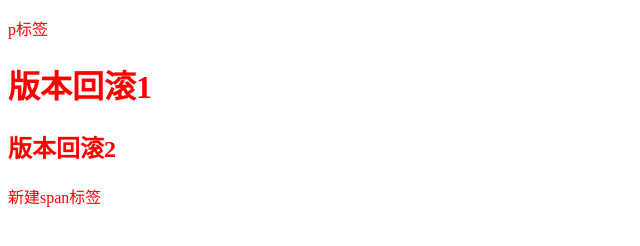
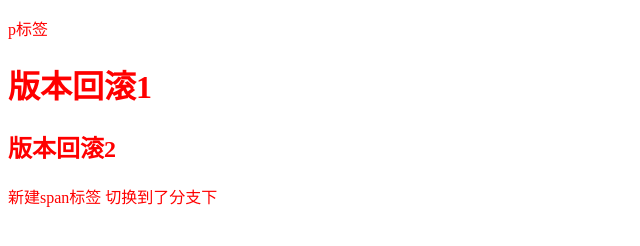
Before and after one commit to czq19971025/60, a plain HTML site: page index.html in a window 1280 px wide. Shown: the whole page, without its empty margins (0-640 px from the left). Drawn offline with Linux system fonts and the light colour scheme.

Commit message:
哈哈哈

```diff
--- a/index.html
+++ b/index.html
@@ -13,6 +13,7 @@
     <h1>版本回滚1</h1>
     <h2>版本回滚2</h2>
     <span>新建span标签</span>
+    <span>切换到了分支下</span>
 
 </body>
 
```
